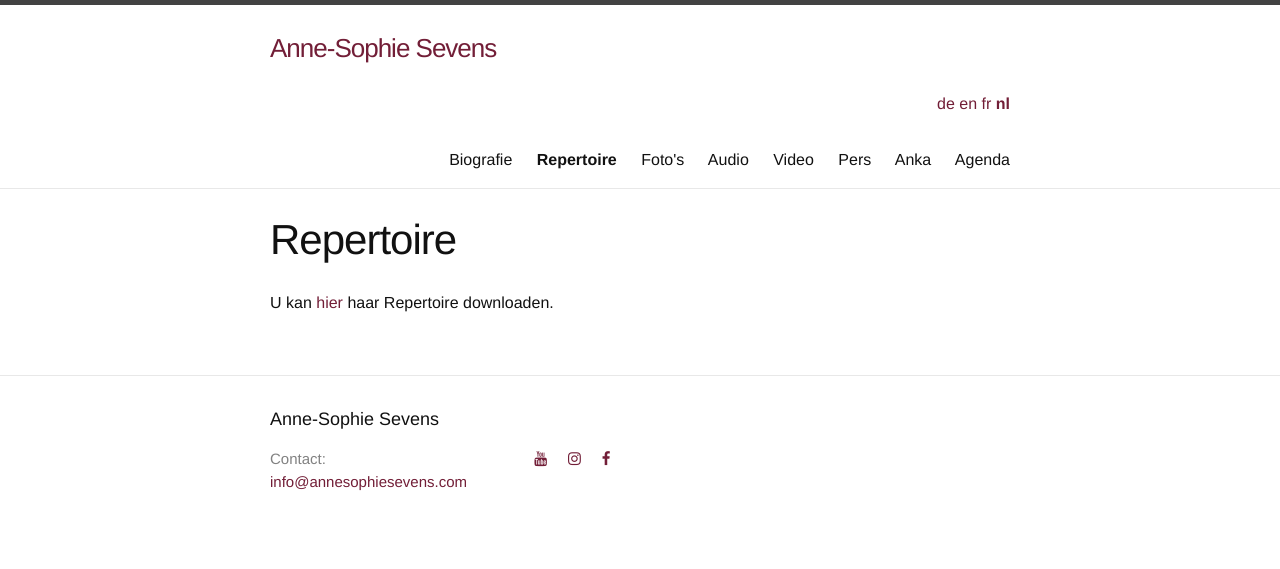
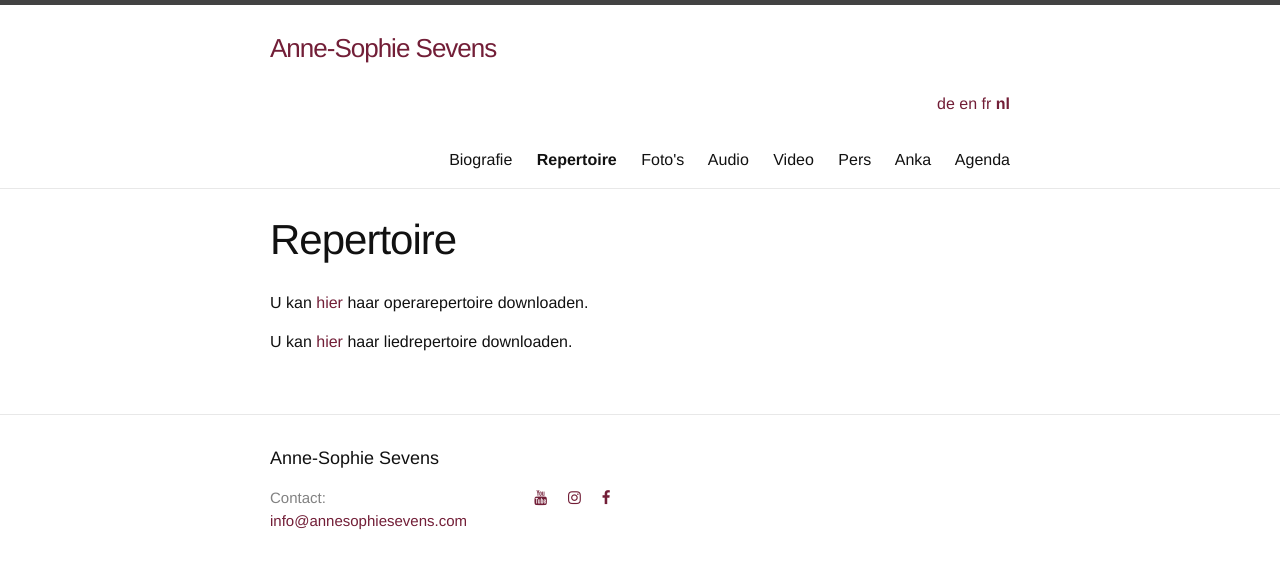
Before and after one commit to annesophie-sevens/annesophie-sevens.github.io, a Jekyll site: the page built from repertoire-nl.md, in a window 1280 px wide. Shown: the top 569 px of the page. Built offline with Jekyll 4.4.1, drawn with Linux system fonts in a browser that asks for light colours; nearby versions of some CDN libraries.

Commit message:
Update repertoire-nl.md

```diff
--- a/repertoire-nl.md
+++ b/repertoire-nl.md
@@ -5,4 +5,6 @@ menuorder: 6
 lang: nl
 ref: Repertoire
 ---
-U kan [hier]({{ site.baseurl }}/assets/REPERTOIRE.pdf) haar Repertoire downloaden.
+U kan [hier]({{ site.baseurl }}/assets/REPERTOIRE-OPERA.pdf) haar operarepertoire downloaden.
+
+U kan [hier]({{ site.baseurl }}/assets/REPERTOIRE-LIED.pdf) haar liedrepertoire downloaden.
```
